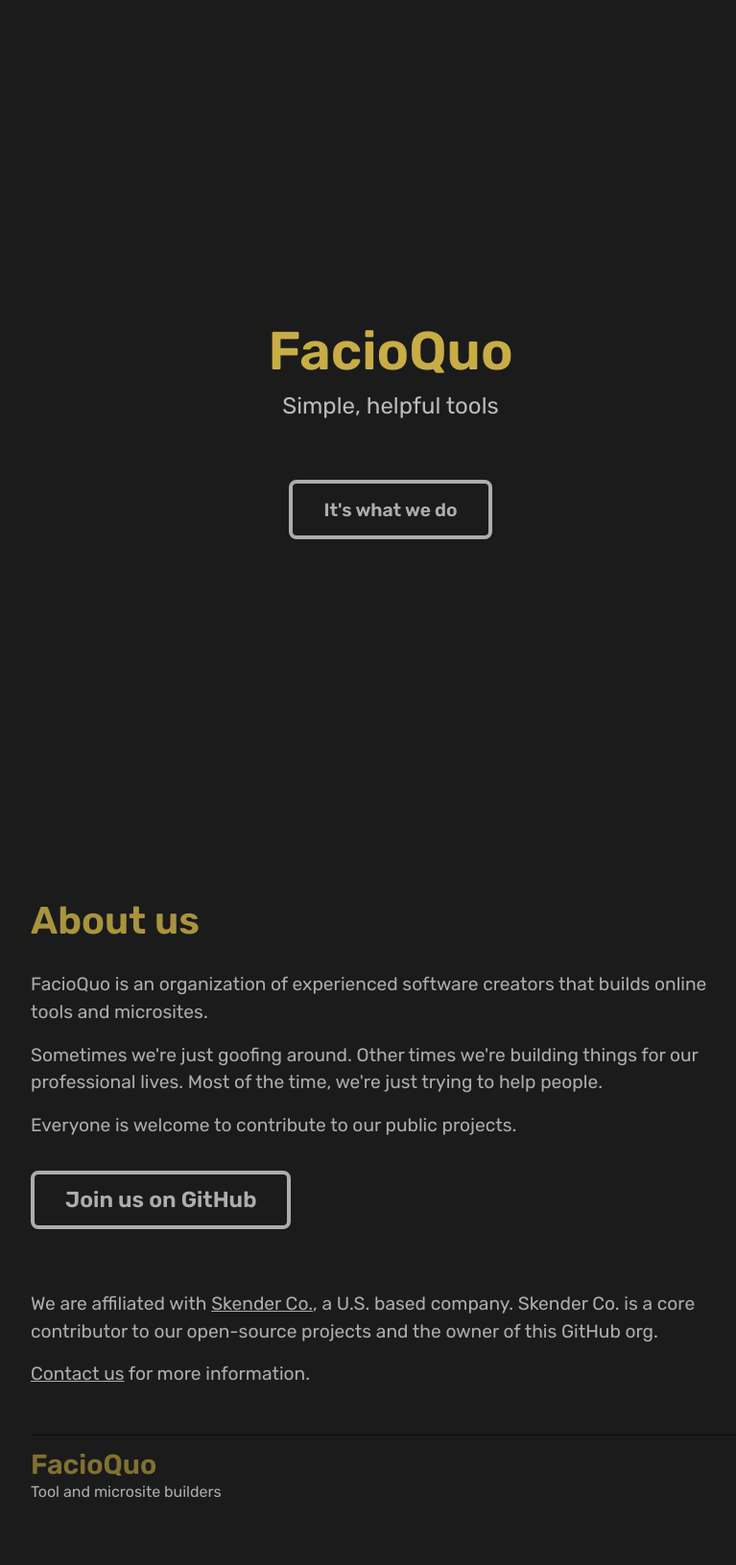
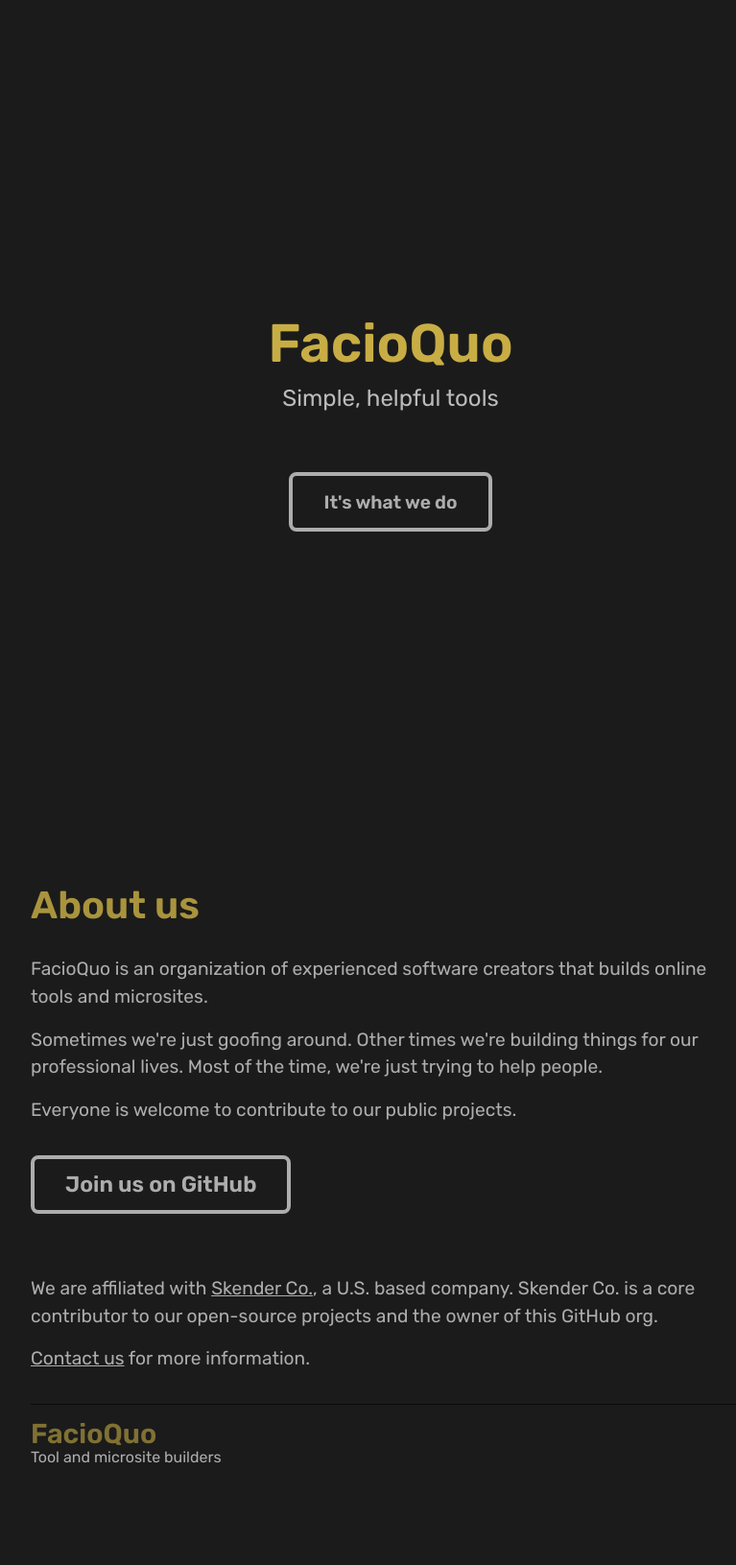
Before and after one commit to facioquo/facioquo.com, a Jekyll site: the page built from pages/home.html, in a window 1280 px wide. Shown: the whole page at 96% size, without its empty margins (233-1000 px from the left). Built offline with Jekyll 4.4.1, drawn with Linux system fonts in a browser that asks for light colours; after the commit the page ends 1576 px from its top, so only the background shows below that.

Commit message:
refactor cleanup (#35)

```diff
--- a/_includes/head-base-styles.html
+++ b/_includes/head-base-styles.html
@@ -1,26 +1,29 @@
 <style>
     html {
-        font-size: 16px
-    }
+        font-family: "Rubik", "Google Sans", "Roboto", "Helvetica Neue", Helvetica, Arial, sans-serif;
+        font-weight: 400;
+        font-size: 16px;
+        color: #e0e0e0;
 
-    /* LAYOUTS */
-    body {
-        font: 400 16px/1.5 "Rubik", "Roboto", "Segoe UI", "Segoe UI Emoji", "Segoe UI Symbol", Helvetica, Arial, sans-serif;
-        color: #adadad;
-        background-color: #1b1b1b;
         -webkit-text-size-adjust: 100%;
         -webkit-font-feature-settings: "kern" 1;
         -moz-font-feature-settings: "kern" 1;
         -o-font-feature-settings: "kern" 1;
         font-feature-settings: "kern" 1;
-        font-kerning: normal;
+        font-kerning: normal;    }
+
+    /* LAYOUTS */
+    body {
+        color: #adadad;
+        background-color: #1b1b1b;
+
         display: flex;
-        min-height: 100vh;
         flex-direction: column;
         overflow-wrap: break-word;
 
         margin: 0;
-        padding: 2rem 1.3rem;
+        padding: 2rem 1rem;
+        min-height: calc(100vh - 4rem);
     }
 
     main,
@@ -28,7 +31,7 @@
         display: block;
         position: relative;
         max-width: 750px;
-        margin: 1rem auto 2rem auto;
+        margin: 1rem auto;
         width: 100%;
     }
 
--- a/_includes/head-home-styles.html
+++ b/_includes/head-home-styles.html
@@ -1,6 +1,6 @@
 <style>
     .splash-page {
-        height: calc(100vh - 5rem);
+        height: calc(100vh - 6rem);
         display: flex;
         flex-direction: column;
         align-items: center;
--- a/_layouts/base.html
+++ b/_layouts/base.html
@@ -1,12 +1,12 @@
 <!DOCTYPE html>
-<html lang="{{ page.lang | default: site.lang | default: " en-US" }}">
+<html lang="{{ page.lang | default: site.lang | default: "en-US" }}">
 {%- include head.html -%}
+
 <body>
-  <main aria-label="Content">
-    <div class="body-container">
-      {{ content }}
-    </div>
+  <main aria-label="Content" id="main-content">
+    {{ content }}
   </main>
   {%- include footer.html -%}
 </body>
+
 </html>
```
Also changed, not shown: Gemfile.lock.
